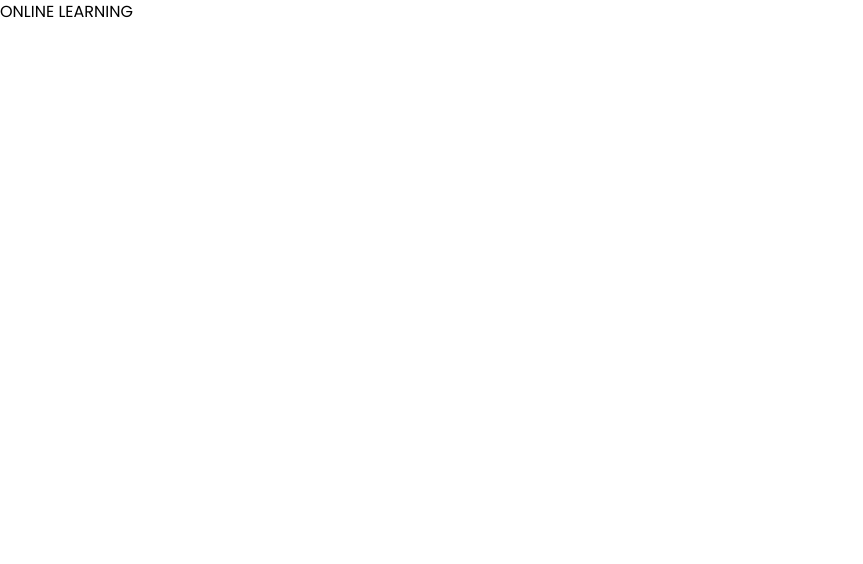
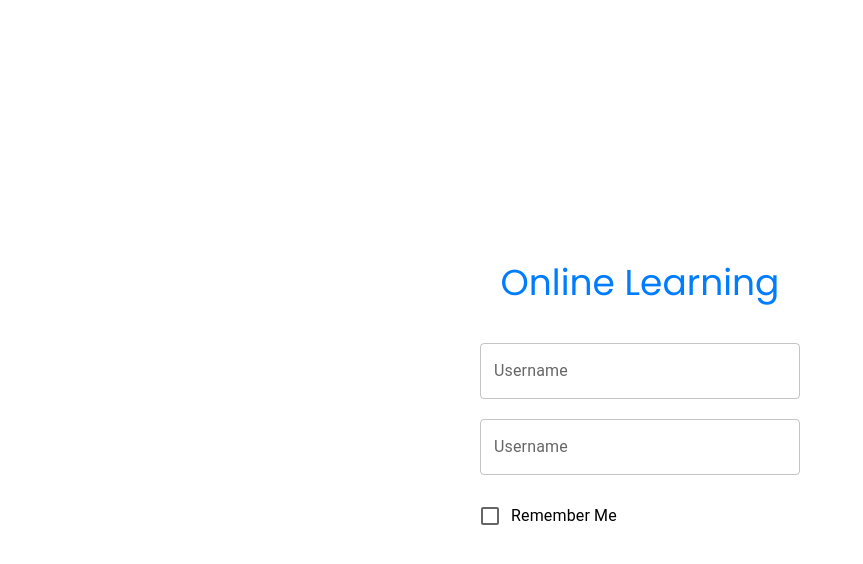
Before and after one commit to Sandun-Induranga/Learning-Management-System, a React (Vite) app in the folder frontend/: page / in a window 1280 px wide. Shown: the top 564 px of the page, without its empty margins (0-863 px from the left). Built offline with nearby package versions, Linux system fonts and the light colour scheme.

Commit message:
Login Page Updated

```diff
--- a/frontend/package.json
+++ b/frontend/package.json
@@ -10,6 +10,9 @@
     "preview": "vite preview"
   },
   "dependencies": {
+    "@emotion/react": "^11.10.8",
+    "@emotion/styled": "^11.10.8",
+    "@mui/material": "^5.12.2",
     "react": "^18.2.0",
     "react-dom": "^18.2.0"
   },
--- a/frontend/src/App.tsx
+++ b/frontend/src/App.tsx
@@ -1,5 +1,5 @@
-import Home from "./pages/Home/Home";
-import Login from "./pages/Login/Login";
+import Home from "./pages/Home";
+import Login from "./pages/Login";
 
 function App() {
   return (
--- a/frontend/src/pages/Login/Login.tsx
+++ b/frontend/src/pages/Login/Login.tsx
@@ -1,8 +1,25 @@
+import { Checkbox, FormControlLabel, TextField } from "@mui/material";
+
 const Login = () => {
   return (
-    <>
-      <h1>ONLINE LEARNING</h1>
-    </>
+    <main className="flex flex-col justify-center items-center gap-10 h-screen">
+      <h1 className="text-4xl text-sky-edited-500">Online Learning</h1>
+      <form className="w-1/4 flex flex-col gap-y-5">
+        <TextField
+          type="text"
+          label="Username"
+          fullWidth
+          className="!border-sky-edited-500"
+        ></TextField>
+        <TextField
+          type="password"
+          label="Username"
+          fullWidth
+          className="!border-sky-edited-500"
+        ></TextField>
+        <FormControlLabel control={<Checkbox />} label="Remember Me" />
+      </form>
+    </main>
   );
 };
 
```
Also changed, not shown: 1 other file (tests, documents, lock files or other folders).
